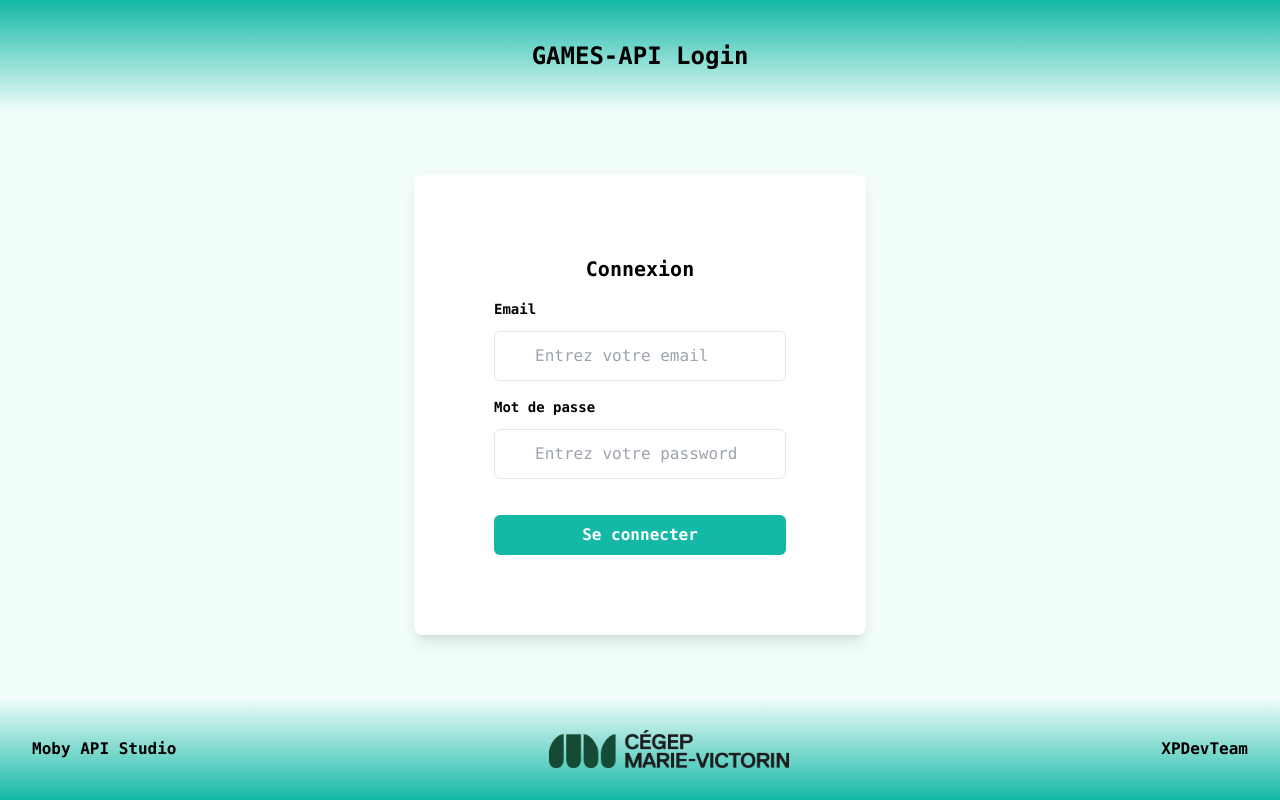
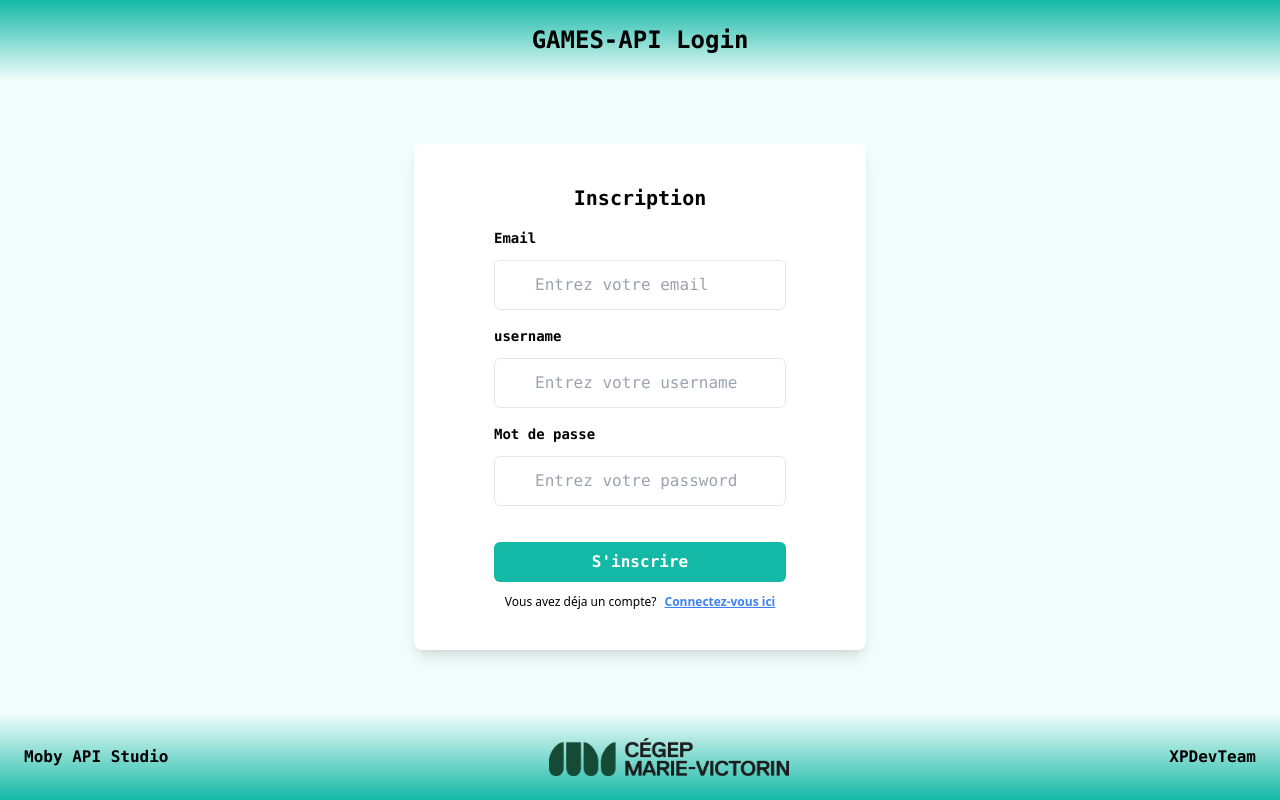
Before and after one commit to TpFinalWeb/fe, a React (Create React App) app: page /register in a window 1280 px wide. Built offline with nearby package versions, Linux system fonts and the light colour scheme.

Commit message:
added routes and register page

```diff
--- a/package.json
+++ b/package.json
@@ -13,6 +13,8 @@
     "react": "^18.3.1",
     "react-chartjs-2": "^5.2.0",
     "react-dom": "^18.3.1",
+    "react-router": "^7.0.2",
+    "react-router-dom": "^7.0.2",
     "react-scripts": "5.0.1",
     "web-vitals": "^2.1.4"
   },
--- a/src/App.js
+++ /dev/null
@@ -1,19 +0,0 @@
-import AxiosTest from "./axios/Test.tsx";
-import LineChart from "./components/Testing(free place to test)/TestChart.tsx";
-import Home from "./page/home.tsx";
-import Login from "./page/login.tsx";
-import './App.css';
-
-
-
-function App() {
-  return (
-    <div className="App">
-      <header className="App-header">
-        <Login/>
-      </header>
-    </div>
-  );
-}
-
-export default App;
--- /dev/null
+++ b/src/App.tsx
@@ -0,0 +1,28 @@
+import React from "react";
+import AxiosTest from "./axios/Test.tsx";
+import LineChart from "./components/Testing(free place to test)/TestChart.tsx";
+import Home from "./page/home.tsx";
+import Login from "./page/connection/login.tsx";
+import './App.css';
+import { BrowserRouter, Routes, Route } from "react-router";
+import Register from "./page/connection/register.tsx";
+
+
+
+function App() {
+  return (
+    <div className="App">
+      <header className="App-header">
+        <BrowserRouter>
+          <Routes>
+            <Route path="/" element={<p>this is the main for now</p>}/>
+            <Route path="/login" element={<Login/>}/>
+            <Route path="/register" element={<Register/>}/>
+          </Routes>
+        </BrowserRouter>
+      </header>
+    </div>
+  );
+}
+
+export default App;
--- /dev/null
+++ b/src/components/footer.tsx
@@ -0,0 +1,20 @@
+import React from "react"
+
+
+export default function Footer(){
+    return(
+        <footer className="bg-gradient-to-t from-teal-500 to-teal-50 p-6">
+        <div className="flex justify-between items-center">
+          <p className="text-left font-mono font-bold">Moby API Studio</p>
+          <div className="flex flex-1 justify-center">
+            <img
+              src={require('../assets/Marie-victorin.png')}
+              alt="Marie Victorin"
+              className="w-60"
+            />
+          </div>
+          <p className="text-right font-mono font-bold">XPDevTeam</p>
+        </div>
+      </footer>
+    )
+}
--- /dev/null
+++ b/src/components/header.tsx
@@ -0,0 +1,11 @@
+import React from "react";
+
+
+
+export default function Header(){
+    return(
+        <header className="bg-gradient-to-b from-teal-500 to-teal-50 p-6 flex justify-center font-mono text-2xl font-bold">
+            GAMES-API Login
+        </header>
+    )
+}
--- a/src/index.js
+++ b/src/index.js
@@ -1,6 +1,7 @@
 import React from 'react';
 import ReactDOM from 'react-dom/client';
-import App from './App';
+import App from './App.tsx';
+
 
 const root = ReactDOM.createRoot(document.getElementById('root'));
 root.render(
--- /dev/null
+++ b/src/page/connection/login.tsx
@@ -0,0 +1,89 @@
+import React, { useState } from 'react';
+import axios from '../../axios/axios.js';
+import { UserService } from '../../axios/service/user.service.ts';
+import Footer from '../../components/footer.tsx';
+import Header from '../../components/header.tsx';
+import { Link } from 'react-router';
+
+
+function Login() {
+  const [email, setEmail] = useState('');
+  const [password, setPassword] = useState('');
+  const [error, setError] = useState('');
+
+  const emailRegex = /^[^\s@]+@[^\s@]+\.[^\s@]+$/;
+
+const handleSubmit = async (e) => {
+    e.preventDefault();
+
+    if (!email || !password) {
+      setError('Veuillez entrer un email et un mot de passe.');
+      return;
+    }
+
+    if (!emailRegex.test(email)) {
+      setError('Le format de l\'email est invalide');
+      return;
+    }
+    setError('');
+    await UserService.loginUser(email, password);
+  };
+
+  return (
+    <div className="min-h-screen flex flex-col">
+      <Header />
+      <main className="flex-1 bg-teal-50 flex items-center justify-center">
+        <form
+          className="bg-white p-16 rounded-lg shadow-2xl"
+          onSubmit={handleSubmit}>
+          <h2 className="text-center text-xl font-bold font-mono mb-4">Connexion</h2>
+          {error && (
+            <p className="text-red-500 text-center text-xs mb-4 font-mono ">{error}</p>
+          )}
+          <div className="mb-4">
+            <label htmlFor="email" className="block text-sm font-bold font-mono">
+              Email
+            </label>
+            <input
+              type="email"
+              id="email"
+              value={email}
+              onChange={(e) => setEmail(e.target.value)}
+              className="mt-3 block p-3 px-10 border rounded-md font-mono"
+              placeholder="Entrez votre email"
+            />
+          </div>
+          <div className="mb-4">
+            <label htmlFor="password" className="block text-sm font-bold font-mono">
+              Mot de passe
+            </label>
+            <input
+              type="password"
+              id="password"
+              value={password}
+              onChange={(e) => setPassword(e.target.value)}
+              className="mt-3 p-3 px-10 border rounded-md font-mono"
+              placeholder="Entrez votre password"
+            />
+          </div>
+          <button
+            type="submit"
+            className="w-full bg-teal-500 text-white p-2 mt-5 rounded-md hover:bg-teal-600 font-bold font-mono">
+            Se connecter
+          </button>
+
+          <div>
+            <p className='text-xs text-center mt-3'>Vous n'avez pas de compte?
+              <Link to="/register" className='font-semibold text-decoration-line: underline bold text-blue-500 ml-2'>inscrivez vous ici</Link>
+            </p>
+          </div>
+        </form>
+
+      </main>
+
+      <Footer />
+    </div>
+  );
+}
+
+export default Login;
--- a/src/page/login.tsx
+++ b/src/page/connection/register.tsx
@@ -1,44 +1,47 @@
 import React, { useState } from 'react';
-import axios from '../axios/axios.js';
-import { UserService } from '../axios/service/user.service.ts';
+import axios from '../../axios/axios.js';
+import { UserService } from '../../axios/service/user.service.ts';
+import Footer from '../../components/footer.tsx';
+import Header from '../../components/header.tsx';
+import { Link } from 'react-router';
 
 
-function Login() {
+export default function Register() {
   const [email, setEmail] = useState('');
+  const [username, setUsername] = useState('');
   const [password, setPassword] = useState('');
   const [error, setError] = useState('');
 
   const emailRegex = /^[^\s@]+@[^\s@]+\.[^\s@]+$/;
 
 const handleSubmit = async (e) => {
-    e.preventDefault();
+    // e.preventDefault();
 
-    if (!email || !password) {
-      setError('Veuillez entrer un email et un mot de passe.');
-      return;
-    }
+    // if (!email || !password) {
+    //   setError('Veuillez entrer un email et un mot de passe.');
+    //   return;
+    // }
 
-    if (!emailRegex.test(email)) {
-      setError('Le format de l\'email est invalide');
-      return;
-    }
-    setError('');
-    await UserService.loginUser(email, password);
+    // if (!emailRegex.test(email)) {
+    //   setError('Le format de l\'email est invalide');
+    //   return;
+    // }
+    // setError('');
+    // await UserService.loginUser(email, password);
   };
 
   return (
     <div className="min-h-screen flex flex-col">
-      <header className="bg-gradient-to-b from-teal-500 to-teal-50 p-10 flex justify-center font-mono text-2xl font-bold">
-        GAMES-API Login
-      </header>
+      <Header />
       <main className="flex-1 bg-teal-50 flex items-center justify-center">
         <form
-          className="bg-white p-20 rounded-lg shadow-lg"
+          className="bg-white py-10 px-20 rounded-lg shadow-lg"
           onSubmit={handleSubmit}>
-          <h2 className="text-center text-xl font-bold font-mono mb-4">Connexion</h2>
+          <h2 className="text-center text-xl font-bold font-mono mb-4">Inscription</h2>
           {error && (
             <p className="text-red-500 text-center text-xs mb-4 font-mono ">{error}</p>
           )}
+
           <div className="mb-4">
             <label htmlFor="email" className="block text-sm font-bold font-mono">
               Email
@@ -52,6 +55,21 @@ const handleSubmit = async (e) => {
               placeholder="Entrez votre email"
             />
           </div>
+
+          <div className="mb-4">
+            <label className="block text-sm font-bold font-mono">
+              username
+            </label>
+            <input
+              type="text"
+              id="username"
+              value={username}
+              onChange={(e) => setUsername(e.target.value)}
+              className="mt-3 block p-3 px-10 border rounded-md font-mono"
+              placeholder="Entrez votre username"
+            />
+          </div>
+
           <div className="mb-4">
             <label htmlFor="password" className="block text-sm font-bold font-mono">
               Mot de passe
@@ -68,25 +86,18 @@ const handleSubmit = async (e) => {
           <button
             type="submit"
             className="w-full bg-teal-500 text-white p-2 mt-5 rounded-md hover:bg-teal-600 font-bold font-mono">
-            Se connecter
+            S'inscrire
           </button>
+
+          <div>
+            <p className='text-xs text-center mt-3'>Vous avez déja un compte?
+              <Link to="/login" className='font-semibold text-decoration-line: underline bold text-blue-500 ml-2'>Connectez-vous ici</Link>
+            </p>
+          </div>
         </form>
       </main>
-      <footer className="bg-gradient-to-t from-teal-500 to-teal-50 p-8">
-        <div className="flex justify-between items-center">
-          <p className="text-left font-mono font-bold">Moby API Studio</p>
-          <div className="flex flex-1 justify-center">
-            <img
-              src={require('../assets/Marie-victorin.png')}
-              alt="Marie Victorin"
-              className="w-60"
-            />
-          </div>
-          <p className="text-right font-mono font-bold">XPDevTeam</p>
-        </div>
-      </footer>
+
+      <Footer />
     </div>
   );
 }
-
-export default Login;
```
Also changed, not shown: 1 other file (tests, documents, lock files or other folders).
